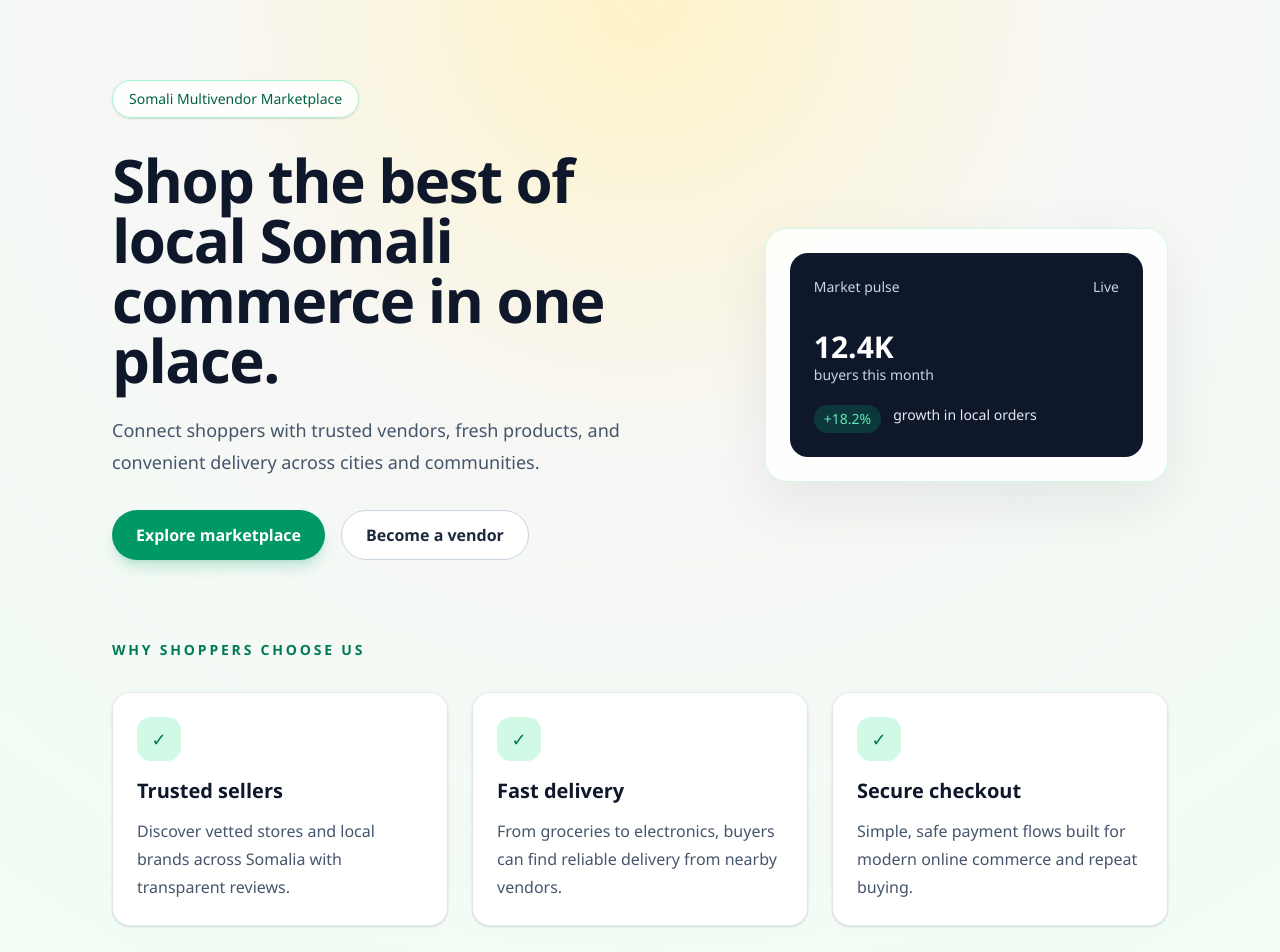
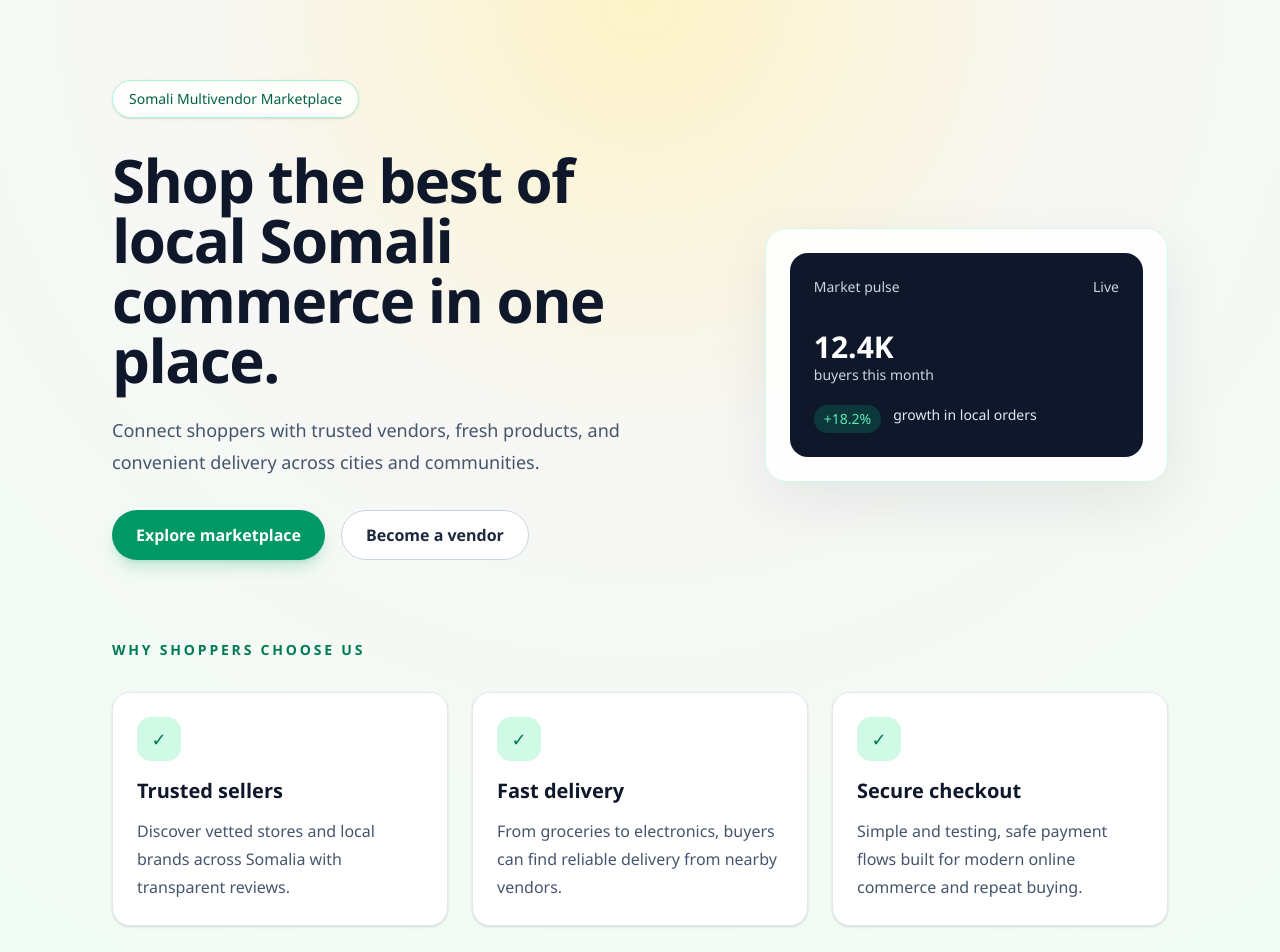
Before and after one commit to Amad55a/somali-multivendor-marketplace, a Next.js app: page / in a window 1280 px wide. Shown: the top 952 px of the page. Built offline with nearby package versions, Linux system fonts and the light colour scheme.

Commit message:
test: testing blocking main

```diff
--- a/src/app/page.tsx
+++ b/src/app/page.tsx
@@ -9,7 +9,7 @@ const featureCards = [
   },
   {
     title: "Secure checkout",
-    text: "Simple, safe payment flows built for modern online commerce and repeat buying.",
+    text: "Simple and testing, safe payment flows built for modern online commerce and repeat buying.",
   },
 ];
 
```
